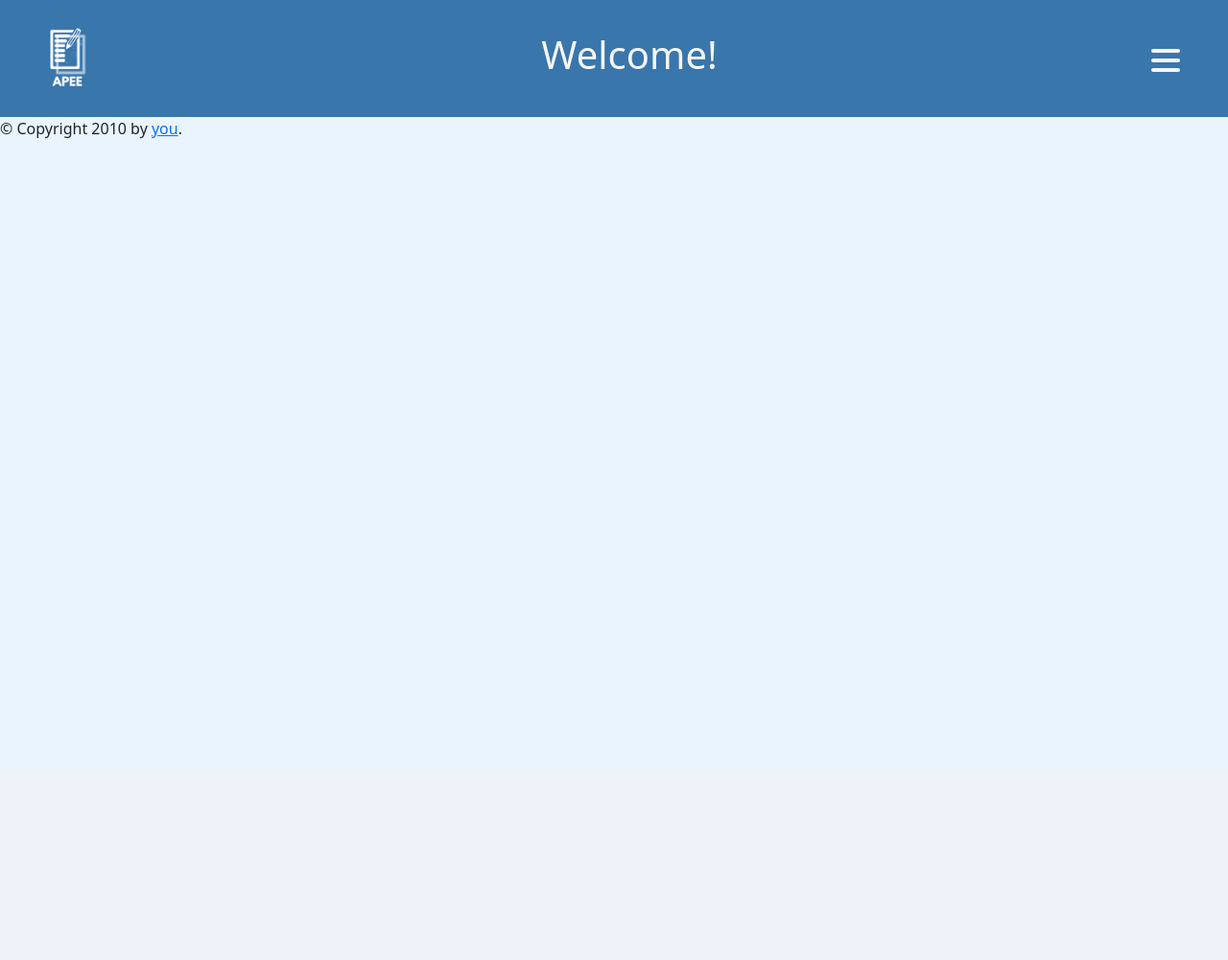
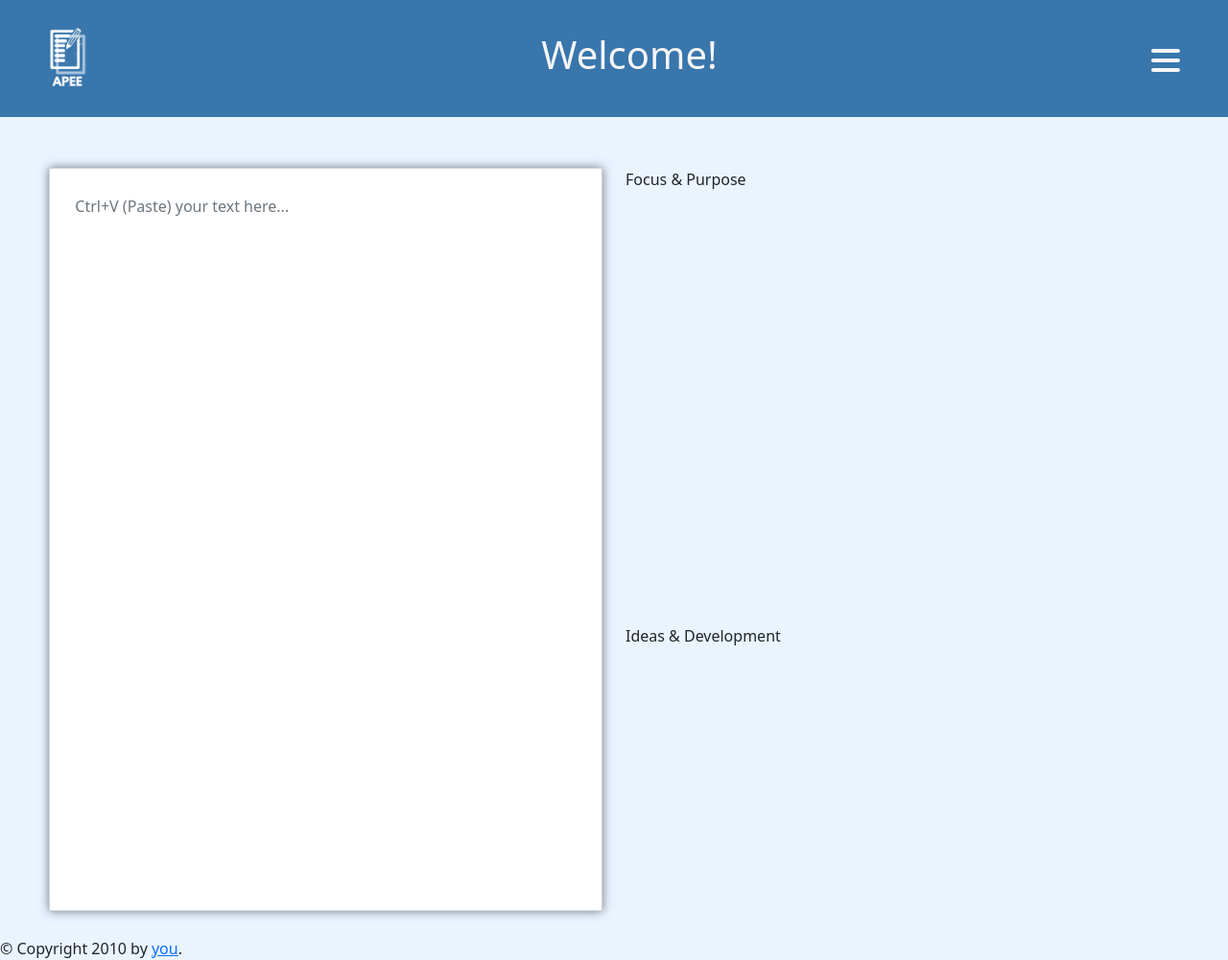
Before and after one commit to fikrihasani/AWE, a Flask app: page /essay in a window 1280 px wide. Shown: the whole page at 96% size. Before the commit the page ends 144 px from the top, so only its background shows below. Run offline with Flask 3, Linux system fonts and the light colour scheme; some libraries are stand-ins or nearby versions.

Commit message:
update essay page

```diff
--- a/static/style.css
+++ b/static/style.css
@@ -116,3 +116,7 @@ footer {
 .sidebar.collapse.show{
     width: 400px;
 }
+
+.textarea:focus{
+    box-shadow: 0px 0px 10px rgba(0, 0, 0, 0.511);
+}
--- a/templates/essay.html
+++ b/templates/essay.html
@@ -7,9 +7,25 @@
     {{ super() }}
 {% endblock %}
 {% block content %}
-    <div class="container">
-        <form action="">
-
-        </form>
+    <div class="container-fluid">
+        <div class="row" style="margin: 20pt; height: auto;">
+            <div class="col-lg-6">
+                <form action="">
+                    <div class="form-outline">
+                        <textarea class="textarea form-control" id="essayInput" rows="30" style="resize: none; padding: 20pt; margin-top: 20pt; border-radius: 0; box-shadow: 0px 0px 10px rgba(0, 0, 0, 0.511);" placeholder="Ctrl+V (Paste) your text here..."></textarea>
+                    </div>
+                </form>
+            </div>
+            <div class="col" style="margin-top: 20pt;">
+                <div class="row row-cols 1" style="height: 100%;">
+                    <div class="col-12" style="height: 25vh;">
+                        Focus & Purpose
+                    </div>
+                    <div class="col-12" style="">
+                        Ideas & Development
+                    </div>
+                </div>
+            </div>
+        </div>
     </div>
 {% endblock %}
```
